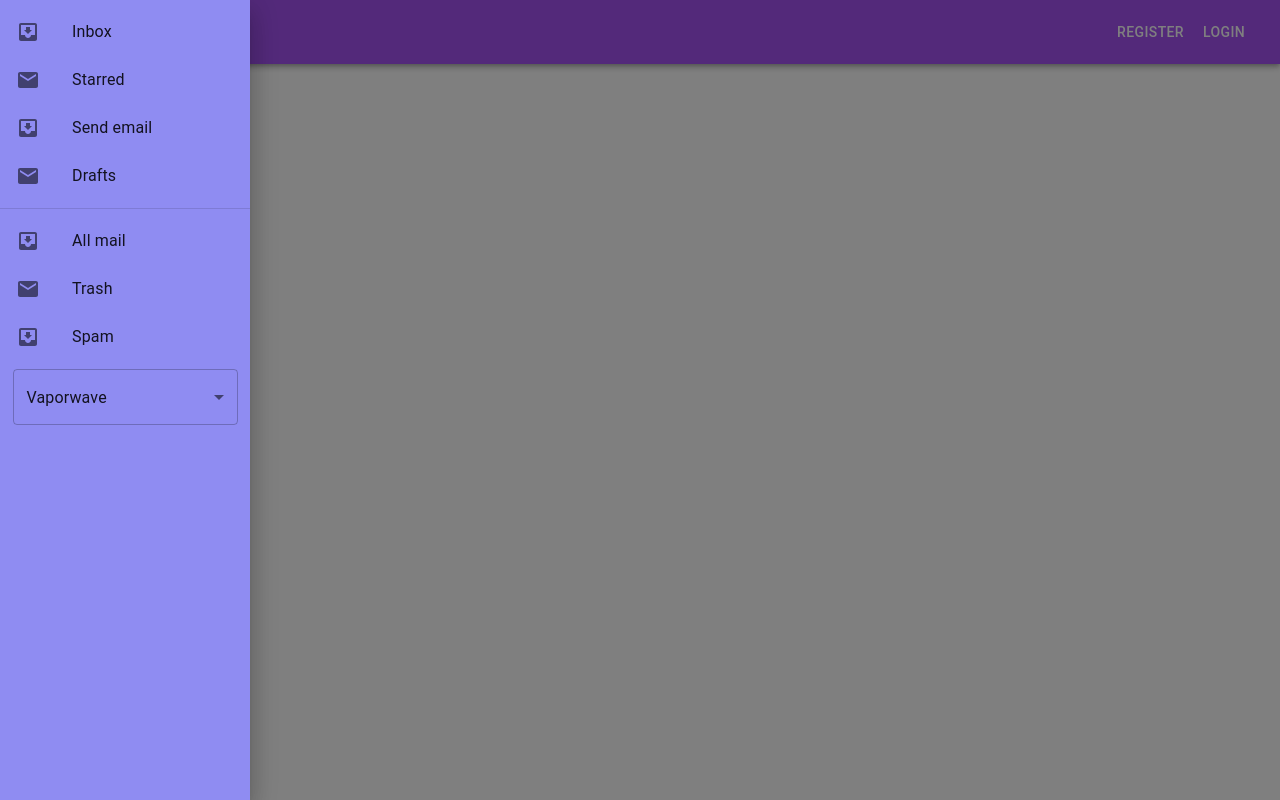
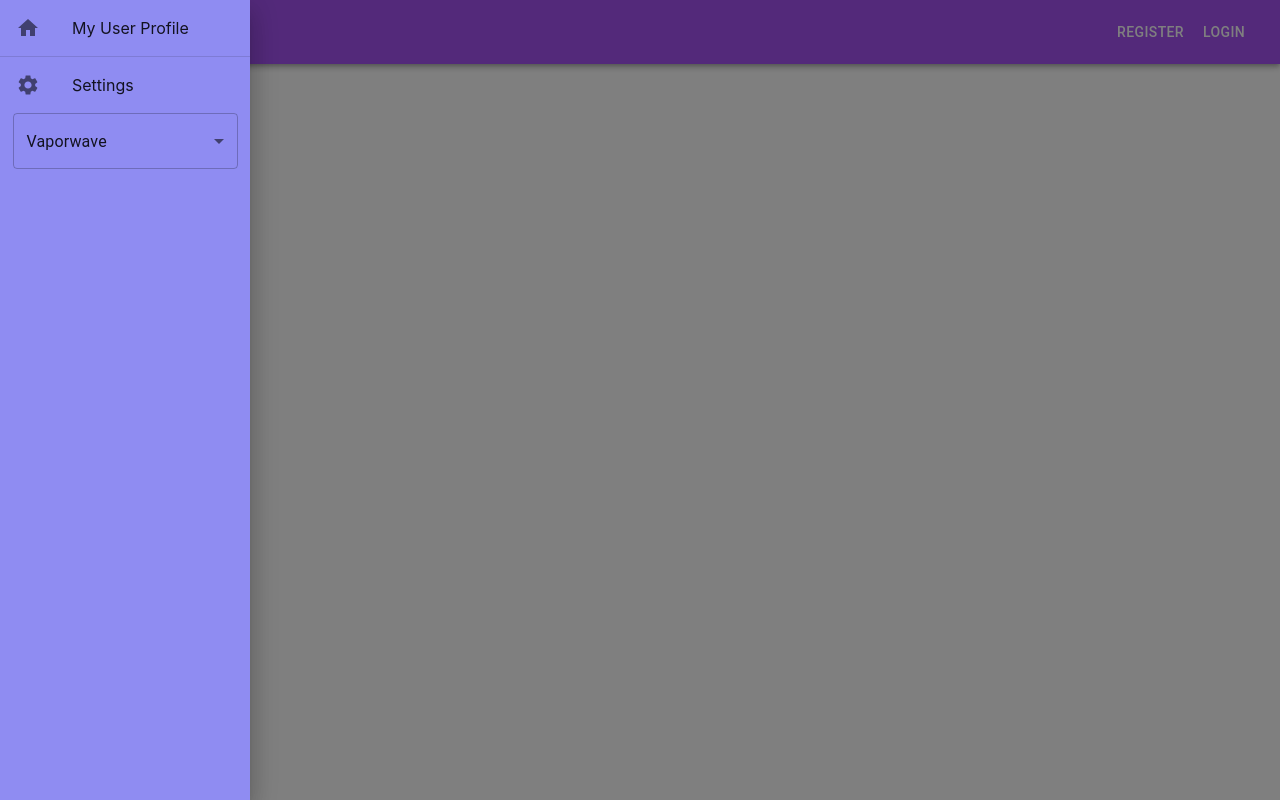
Before and after one commit to RevRelay/RevRelay, a React (Create React App) app: page / in a window 1280 px wide. Both pictures are taken after a click on the button "menu". Built offline with nearby package versions, Linux system fonts and the light colour scheme.

Commit message:
added functional sidebar buttons with redirection. refreshing the page logs you out. not sure about that.

```diff
--- a/src/Components/Nav/Nav.js
+++ b/src/Components/Nav/Nav.js
@@ -24,7 +24,7 @@ import InboxIcon from "@mui/icons-material/MoveToInbox";
 import MailIcon from "@mui/icons-material/Mail";
 import MenuIcon from "@mui/icons-material/Menu";
 import { Logout } from "@mui/icons-material";
-import { sidebarList1, sidebarList2 } from "./SidebarLists.js";
+import SidebarList from "./SidebarList.js";
 
 export default function Nav({ themes, activeTheme, updateActiveTheme, token, setToken }) {
 	const [sidebar, updateSidebar] = useState(false);
@@ -51,9 +51,7 @@ export default function Nav({ themes, activeTheme, updateActiveTheme, token, set
 						onKeyDown={toggleDrawer(false)}
 						style={{ backgroundColor: Color(2, activeTheme, themes) }}
 					>
-						{sidebarList1()}
-						<Divider />
-						{sidebarList2()}
+						{SidebarList()}
 						<Select
 							labelId="demo-simple-select-label"
 							id="demo-simple-select"
@@ -93,7 +91,11 @@ export default function Nav({ themes, activeTheme, updateActiveTheme, token, set
 								RevRelay
 							</Typography>
 							{token?
-							<Button color="inherit" onClick={() => {setToken(""); navigate("/login")}} >Logout</Button>:
+							<React.Fragment>
+								<Button color="inherit" onClick={() => {setToken(""); navigate("/login")}} >
+									Logout
+								</Button>
+							</React.Fragment>:
 							<React.Fragment>
 								<Button color="inherit" onClick={(x) => navigate("/register")}>
 									Register
--- /dev/null
+++ b/src/Components/Nav/SidebarList.js
@@ -0,0 +1,80 @@
+import {
+	AppBar,
+	Autocomplete,
+	Box,
+	Button,
+	Card,
+	Drawer,
+	IconButton,
+	InputLabel,
+	MenuItem,
+	Select,
+	List,
+	ListItem,
+	Divider,
+	ListItemText,
+    ListItemButton,
+	Toolbar,
+	ListItemIcon,
+	Typography,
+} from "@mui/material";
+import HomeIcon from '@mui/icons-material/Home';
+import SettingsIcon from '@mui/icons-material/Settings';
+import Color from "../Color.js";
+import React, { useState } from "react";
+import { Routes, Route, useNavigate, Link } from "react-router-dom";
+import InboxIcon from "@mui/icons-material/MoveToInbox";
+import MailIcon from "@mui/icons-material/Mail";
+import MenuIcon from "@mui/icons-material/Menu";
+import { Logout } from "@mui/icons-material";
+
+export default function SidebarList () {
+    let navigate = useNavigate();
+    return (
+        <React.Fragment>
+            <List>
+                <ListItemButton onClick={(x) => navigate("/user/profile")} key="buttonUserProfile">
+                    <ListItemIcon>
+                        <HomeIcon/>
+                    </ListItemIcon>
+                    My User Profile
+                </ListItemButton>
+            </List>
+            <Divider/>
+            <List>
+                <ListItemButton onClick={(x) => navigate("/user/profile/userInfo")} key="buttonUserProfileSettings">
+                    <ListItemIcon>
+                        <SettingsIcon/>
+                    </ListItemIcon>
+                    Settings
+                </ListItemButton>
+            </List>
+        </React.Fragment>
+        //     {["Inbox", "Starred", "Send email", "Drafts"].map(
+        //         (text, index) => (
+        //             <ListItem button key={text}>
+        //                 <ListItemIcon>
+        //                     {index % 2 === 0 ? <InboxIcon /> : <MailIcon />}
+        //                 </ListItemIcon>
+        //                 <ListItemText primary={text} />
+        //             </ListItem>
+        //         )
+        //     )}
+        // </List>
+    )
+}
+
+export function SidebarList2 () {
+    return (
+        <List>
+            {["All mail", "Trash", "Spam"].map((text, index) => (
+                <ListItem button key={text}>
+                    <ListItemIcon>
+                        {index % 2 === 0 ? <InboxIcon /> : <MailIcon />}
+                    </ListItemIcon>
+                    <ListItemText primary={text} />
+                </ListItem>
+            ))}
+        </List>
+    )
+}
--- a/src/Components/Nav/SidebarLists.js
+++ /dev/null
@@ -1,58 +0,0 @@
-import {
-	AppBar,
-	Autocomplete,
-	Box,
-	Button,
-	Card,
-	Drawer,
-	IconButton,
-	InputLabel,
-	MenuItem,
-	Select,
-	List,
-	ListItem,
-	Divider,
-	ListItemText,
-	Toolbar,
-	ListItemIcon,
-	Typography,
-} from "@mui/material";
-import Color from "../Color.js";
-import React, { useState } from "react";
-import { Routes, Route, useNavigate, Link } from "react-router-dom";
-import InboxIcon from "@mui/icons-material/MoveToInbox";
-import MailIcon from "@mui/icons-material/Mail";
-import MenuIcon from "@mui/icons-material/Menu";
-import { Logout } from "@mui/icons-material";
-
-export function sidebarList1 () {
-    return (
-        <List>
-            {["Inbox", "Starred", "Send email", "Drafts"].map(
-                (text, index) => (
-                    <ListItem button key={text}>
-                        <ListItemIcon>
-                            {index % 2 === 0 ? <InboxIcon /> : <MailIcon />}
-                        </ListItemIcon>
-                        <ListItemText primary={text} />
-                    </ListItem>
-                )
-            )}
-        </List>
-    )
-}
-
-export function sidebarList2 () {
-    return (
-        <List>
-            {["All mail", "Trash", "Spam"].map((text, index) => (
-                <ListItem button key={text}>
-                    <ListItemIcon>
-                        {index % 2 === 0 ? <InboxIcon /> : <MailIcon />}
-                    </ListItemIcon>
-                    <ListItemText primary={text} />
-                </ListItem>
-            ))}
-        </List>
-    )
-}
```
